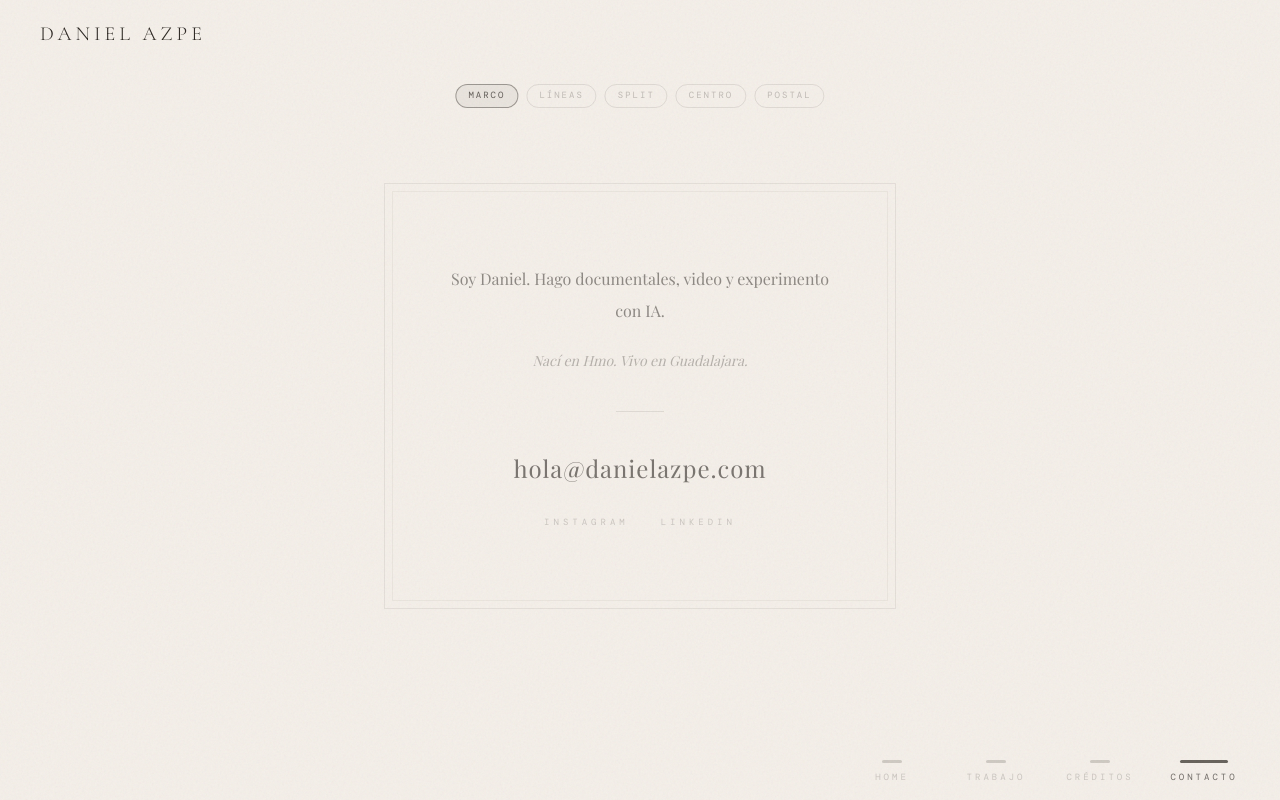
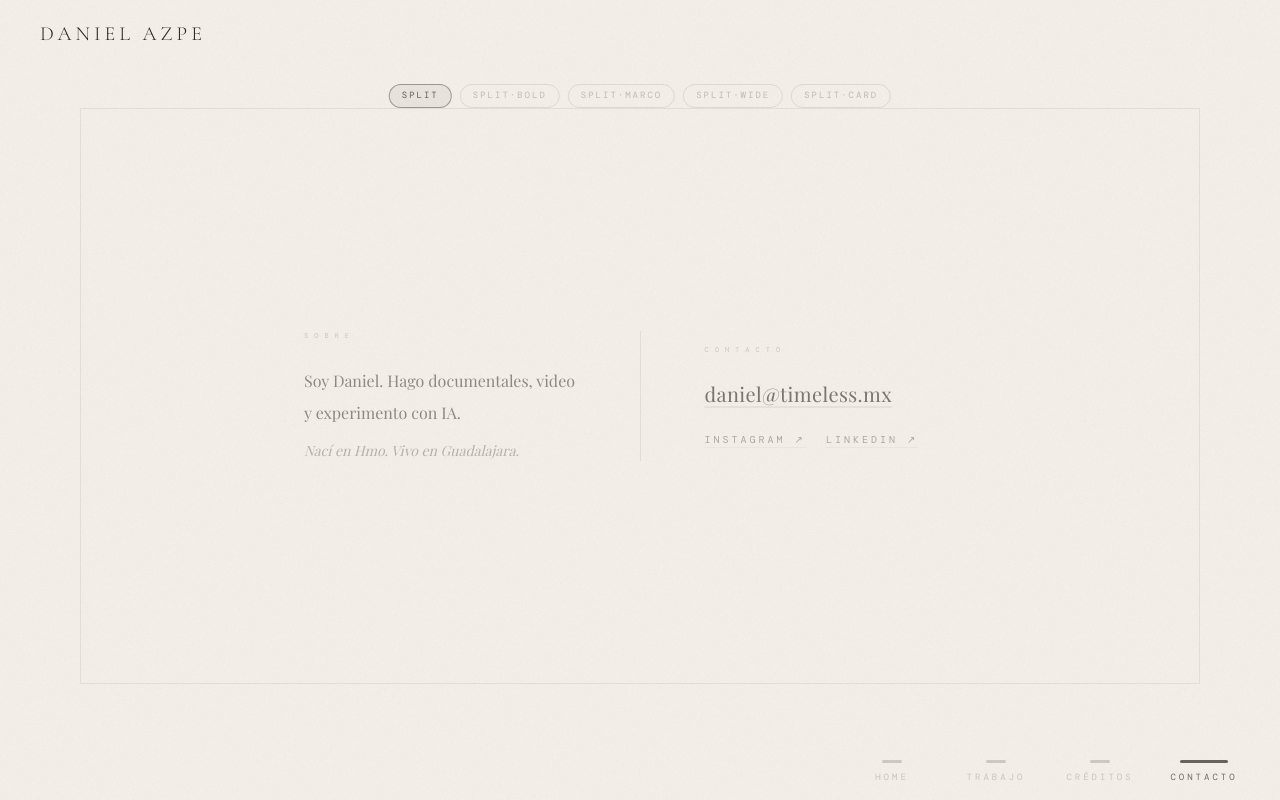
Before and after one commit to daazpe-glitch/website, a Next.js app: page / in a window 1280 px wide. Both pictures are taken after a click on the button "CONTACTO". Built offline with nearby package versions, Linux system fonts and the light colour scheme; a web font is replaced by a local one.

Commit message:
5 split contact variants with frame borders, visible links, daniel@timeless.mx

```diff
--- a/app/page.tsx
+++ b/app/page.tsx
@@ -258,71 +258,15 @@ export default function Home() {
         {(["A", "B", "C", "D", "E"] as const).map((s) => (
           <button key={s} onClick={(e) => { e.stopPropagation(); setContactStyle(s); }}
             className={`font-mono text-[9px] tracking-[2px] uppercase px-3 py-1 border rounded-full transition-all cursor-pointer ${contactStyle === s ? "border-[#2a2520]/40 text-[#2a2520]/70 bg-[#2a2520]/5" : "border-[#2a2520]/10 text-[#2a2520]/25 hover:text-[#2a2520]/40"}`}>
-            {s === "A" ? "marco" : s === "B" ? "líneas" : s === "C" ? "split" : s === "D" ? "centro" : "postal"}
+            {s === "A" ? "split" : s === "B" ? "split·bold" : s === "C" ? "split·marco" : s === "D" ? "split·wide" : "split·card"}
           </button>
         ))}
       </div>
 
-      {/* A: Marco — thin border frame with generous padding */}
+      {/* A: Split — original mejorado, links más visibles */}
       {contactStyle === "A" && (
-        <div className="absolute inset-0 flex items-center justify-center px-8 md:px-16">
-          <div className="relative max-w-lg w-full">
-            {/* Decorative frame */}
-            <div className="absolute inset-0 border border-[#2a2520]/8" />
-            <div className="absolute inset-2 border border-[#2a2520]/5" />
-            <div className="px-12 py-14 md:px-16 md:py-20 text-center text-[#2a2520]">
-              <p className="font-display text-sm md:text-base leading-[2] opacity-50 mb-6">
-                Soy Daniel. Hago documentales, video y experimento con IA.
-              </p>
-              <p className="font-display text-sm italic opacity-30 mb-10">
-                Nací en Hmo. Vivo en Guadalajara.
-              </p>
-              <div className="w-12 h-px bg-[#2a2520]/10 mx-auto mb-10" />
-              <a href="mailto:hola@danielazpe.com" className="block font-display text-lg md:text-2xl tracking-[0.04em] opacity-60 hover:opacity-85 transition-opacity duration-300 mb-8">
-                hola@danielazpe.com
-              </a>
-              <div className="flex justify-center gap-8">
-                <a href="https://www.instagram.com/daniel.azpe/" target="_blank" rel="noopener noreferrer" className="font-mono text-[9px] tracking-[4px] uppercase opacity-20 hover:opacity-50 transition-opacity">Instagram</a>
-                <a href="https://www.linkedin.com/in/danielazpe" target="_blank" rel="noopener noreferrer" className="font-mono text-[9px] tracking-[4px] uppercase opacity-20 hover:opacity-50 transition-opacity">LinkedIn</a>
-              </div>
-            </div>
-          </div>
-        </div>
-      )}
-
-      {/* B: Líneas — horizontal rules as structure */}
-      {contactStyle === "B" && (
-        <div className="absolute inset-0 flex items-center justify-center px-8 md:px-16">
-          <div className="max-w-md w-full text-[#2a2520]">
-            <div className="w-full h-px bg-[#2a2520]/12 mb-10" />
-            <div className="flex justify-between items-baseline mb-8">
-              <p className="font-mono text-[8px] tracking-[6px] uppercase opacity-25">Daniel Azpe</p>
-              <p className="font-mono text-[8px] tracking-[4px] uppercase opacity-15">GDL, MX</p>
-            </div>
-            <p className="font-display text-base md:text-lg leading-[1.9] opacity-55 mb-3">
-              Soy Daniel. Hago documentales, video y experimento con IA.
-            </p>
-            <p className="font-display text-base md:text-lg italic opacity-30 mb-8">
-              Nací en Hmo. Vivo en Guadalajara.
-            </p>
-            <div className="w-full h-px bg-[#2a2520]/8 mb-8" />
-            <a href="mailto:hola@danielazpe.com" className="block font-display text-xl md:text-2xl tracking-[0.02em] opacity-55 hover:opacity-80 transition-opacity duration-300 mb-6">
-              hola@danielazpe.com
-            </a>
-            <div className="flex gap-8 mb-8">
-              <a href="https://www.instagram.com/daniel.azpe/" target="_blank" rel="noopener noreferrer" className="font-mono text-[9px] tracking-[3px] uppercase opacity-20 hover:opacity-50 transition-opacity">Instagram</a>
-              <a href="https://www.linkedin.com/in/danielazpe" target="_blank" rel="noopener noreferrer" className="font-mono text-[9px] tracking-[3px] uppercase opacity-20 hover:opacity-50 transition-opacity">LinkedIn</a>
-            </div>
-            <div className="w-full h-px bg-[#2a2520]/12" />
-          </div>
-        </div>
-      )}
-
-      {/* C: Split — bio left, contact right, lines framing */}
-      {contactStyle === "C" && (
-        <div className="absolute inset-0 flex items-center justify-center px-8 md:px-16">
+        <div className="absolute inset-8 md:inset-10 border border-[#2a2520]/8 flex items-center justify-center px-4 md:px-12">
           <div className="max-w-2xl w-full">
-            <div className="w-full h-px bg-[#2a2520]/10 mb-10" />
             <div className="flex gap-10 md:gap-16 text-[#2a2520]">
               <div className="flex-1 text-left">
                 <p className="font-mono text-[7px] tracking-[6px] uppercase opacity-20 mb-6">Sobre</p>
@@ -336,78 +280,152 @@ export default function Home() {
               <div className="w-px bg-[#2a2520]/8 self-stretch" />
               <div className="flex-1 text-left flex flex-col justify-center">
                 <p className="font-mono text-[7px] tracking-[6px] uppercase opacity-20 mb-6">Contacto</p>
-                <a href="mailto:hola@danielazpe.com" className="block font-display text-lg md:text-xl tracking-[0.02em] opacity-55 hover:opacity-80 transition-opacity duration-300 mb-5">
-                  hola@danielazpe.com
+                <a href="mailto:daniel@timeless.mx" className="block font-display text-lg md:text-xl tracking-[0.02em] opacity-60 hover:opacity-90 transition-opacity duration-300 underline decoration-[#2a2520]/10 underline-offset-4 hover:decoration-[#2a2520]/30 mb-6">
+                  daniel@timeless.mx
                 </a>
-                <div className="flex gap-6">
-                  <a href="https://www.instagram.com/daniel.azpe/" target="_blank" rel="noopener noreferrer" className="font-mono text-[9px] tracking-[3px] uppercase opacity-20 hover:opacity-50 transition-opacity">Instagram</a>
-                  <a href="https://www.linkedin.com/in/danielazpe" target="_blank" rel="noopener noreferrer" className="font-mono text-[9px] tracking-[3px] uppercase opacity-20 hover:opacity-50 transition-opacity">LinkedIn</a>
+                <div className="flex gap-5">
+                  <a href="https://www.instagram.com/daniel.azpe/" target="_blank" rel="noopener noreferrer" className="font-mono text-[10px] tracking-[3px] uppercase opacity-35 hover:opacity-70 transition-all duration-300 underline decoration-[#2a2520]/10 underline-offset-4 hover:decoration-[#2a2520]/25">Instagram ↗</a>
+                  <a href="https://www.linkedin.com/in/danielazpe" target="_blank" rel="noopener noreferrer" className="font-mono text-[10px] tracking-[3px] uppercase opacity-35 hover:opacity-70 transition-all duration-300 underline decoration-[#2a2520]/10 underline-offset-4 hover:decoration-[#2a2520]/25">LinkedIn ↗</a>
                 </div>
               </div>
-            </div>
-            <div className="w-full h-px bg-[#2a2520]/10 mt-10" />
-          </div>
-        </div>
-      )}
-
-      {/* D: Centro — everything centered, clean hierarchy, lines above and below */}
-      {contactStyle === "D" && (
-        <div className="absolute inset-0 flex items-center justify-center px-8">
-          <div className="max-w-sm text-center text-[#2a2520]">
-            <div className="flex items-center justify-center gap-4 mb-12">
-              <span className="w-16 h-px bg-[#2a2520]/10" />
-              <span className="font-mono text-[7px] tracking-[6px] uppercase opacity-15">Daniel Azpe</span>
-              <span className="w-16 h-px bg-[#2a2520]/10" />
-            </div>
-            <p className="font-display text-base md:text-lg leading-[2] opacity-50 mb-2">
-              Hago documentales, video
-            </p>
-            <p className="font-display text-base md:text-lg leading-[2] opacity-50 mb-6">
-              y experimento con IA.
-            </p>
-            <p className="font-display text-sm italic opacity-25 mb-12">
-              Nací en Hmo. Vivo en Guadalajara.
-            </p>
-            <a href="mailto:hola@danielazpe.com" className="inline-block font-display text-xl md:text-2xl tracking-[0.03em] opacity-60 hover:opacity-85 transition-opacity duration-300 mb-8">
-              hola@danielazpe.com
-            </a>
-            <div className="flex justify-center gap-3 mb-12">
-              <a href="https://www.instagram.com/daniel.azpe/" target="_blank" rel="noopener noreferrer" className="font-mono text-[8px] tracking-[3px] uppercase opacity-20 hover:opacity-45 transition-opacity px-3 py-1.5 border border-[#2a2520]/6 rounded-full">Instagram</a>
-              <a href="https://www.linkedin.com/in/danielazpe" target="_blank" rel="noopener noreferrer" className="font-mono text-[8px] tracking-[3px] uppercase opacity-20 hover:opacity-45 transition-opacity px-3 py-1.5 border border-[#2a2520]/6 rounded-full">LinkedIn</a>
-            </div>
-            <div className="flex items-center justify-center gap-4">
-              <span className="w-16 h-px bg-[#2a2520]/10" />
-              <span className="font-mono text-[7px] tracking-[4px] uppercase opacity-10">GDL, MX</span>
-              <span className="w-16 h-px bg-[#2a2520]/10" />
             </div>
           </div>
         </div>
       )}
 
-      {/* E: Postal v2 — card with corner accents */}
-      {contactStyle === "E" && (
-        <div className="absolute inset-0 flex items-center justify-center px-6 md:px-12">
-          <div className="relative max-w-md w-full px-10 py-14 md:px-14 md:py-18 text-[#2a2520]">
-            {/* Corner accents */}
-            <div className="absolute top-0 left-0 w-8 h-8 border-t border-l border-[#2a2520]/15" />
-            <div className="absolute top-0 right-0 w-8 h-8 border-t border-r border-[#2a2520]/15" />
-            <div className="absolute bottom-0 left-0 w-8 h-8 border-b border-l border-[#2a2520]/15" />
-            <div className="absolute bottom-0 right-0 w-8 h-8 border-b border-r border-[#2a2520]/15" />
+      {/* B: Split bold — bigger email, social with borders */}
+      {contactStyle === "B" && (
+        <div className="absolute inset-8 md:inset-10 border border-[#2a2520]/8 flex items-center justify-center px-4 md:px-12">
+          <div className="max-w-2xl w-full">
+            <div className="flex gap-10 md:gap-16 text-[#2a2520]">
+              <div className="flex-1 text-left">
+                <p className="font-mono text-[8px] tracking-[6px] uppercase opacity-25 mb-8">Sobre</p>
+                <p className="font-display text-base md:text-lg leading-[2] opacity-55 mb-3">
+                  Soy Daniel. Hago documentales, video y experimento con IA.
+                </p>
+                <p className="font-display text-base italic opacity-30">
+                  Nací en Hmo. Vivo en Guadalajara.
+                </p>
+              </div>
+              <div className="w-px bg-[#2a2520]/8 self-stretch" />
+              <div className="flex-1 text-left flex flex-col justify-center">
+                <p className="font-mono text-[8px] tracking-[6px] uppercase opacity-25 mb-8">Contacto</p>
+                <a href="mailto:daniel@timeless.mx" className="group block mb-8">
+                  <span className="font-display text-2xl md:text-3xl tracking-[0.01em] opacity-55 group-hover:opacity-85 transition-opacity duration-300">daniel@timeless.mx</span>
+                  <span className="block w-0 group-hover:w-full h-px bg-[#2a2520]/20 transition-all duration-500 mt-2" />
+                </a>
+                <div className="flex gap-4">
+                  <a href="https://www.instagram.com/daniel.azpe/" target="_blank" rel="noopener noreferrer" className="font-mono text-[10px] tracking-[3px] uppercase opacity-30 hover:opacity-65 transition-all duration-300 border border-[#2a2520]/10 hover:border-[#2a2520]/25 px-4 py-2 rounded-full">Instagram</a>
+                  <a href="https://www.linkedin.com/in/danielazpe" target="_blank" rel="noopener noreferrer" className="font-mono text-[10px] tracking-[3px] uppercase opacity-30 hover:opacity-65 transition-all duration-300 border border-[#2a2520]/10 hover:border-[#2a2520]/25 px-4 py-2 rounded-full">LinkedIn</a>
+                </div>
+              </div>
+            </div>
+          </div>
+        </div>
+      )}
 
-            <div className="text-center">
+      {/* C: Split marco — double border, lines between sections */}
+      {contactStyle === "C" && (
+        <div className="absolute inset-6 md:inset-8 border border-[#2a2520]/6">
+          <div className="absolute inset-2 border border-[#2a2520]/4 flex items-center justify-center px-6 md:px-14">
+            <div className="max-w-2xl w-full">
+              <div className="w-full h-px bg-[#2a2520]/6 mb-8" />
+              <div className="flex gap-10 md:gap-16 text-[#2a2520]">
+                <div className="flex-1 text-left">
+                  <p className="font-mono text-[7px] tracking-[6px] uppercase opacity-20 mb-6">Sobre</p>
                   <p className="font-display text-sm md:text-base leading-[2] opacity-50 mb-3">
                     Soy Daniel. Hago documentales, video y experimento con IA.
                   </p>
-              <p className="font-display text-sm italic opacity-30 mb-10">
+                  <p className="font-display text-sm italic opacity-30">
                     Nací en Hmo. Vivo en Guadalajara.
                   </p>
-              <div className="w-8 h-px bg-[#2a2520]/10 mx-auto mb-10" />
-              <a href="mailto:hola@danielazpe.com" className="block font-display text-lg md:text-2xl tracking-[0.02em] opacity-55 hover:opacity-80 transition-opacity duration-300 mb-6">
-                hola@danielazpe.com
+                </div>
+                <div className="w-px bg-[#2a2520]/8 self-stretch" />
+                <div className="flex-1 text-left flex flex-col justify-center">
+                  <p className="font-mono text-[7px] tracking-[6px] uppercase opacity-20 mb-6">Contacto</p>
+                  <a href="mailto:daniel@timeless.mx" className="block font-display text-lg md:text-xl opacity-55 hover:opacity-85 transition-opacity duration-300 mb-6 underline decoration-[#2a2520]/10 underline-offset-4 hover:decoration-[#2a2520]/30">
+                    daniel@timeless.mx
                   </a>
-              <div className="flex justify-center gap-6 mb-4">
-                <a href="https://www.instagram.com/daniel.azpe/" target="_blank" rel="noopener noreferrer" className="font-mono text-[9px] tracking-[3px] uppercase opacity-20 hover:opacity-50 transition-opacity">Instagram</a>
-                <a href="https://www.linkedin.com/in/danielazpe" target="_blank" rel="noopener noreferrer" className="font-mono text-[9px] tracking-[3px] uppercase opacity-20 hover:opacity-50 transition-opacity">LinkedIn</a>
+                  <div className="flex gap-5">
+                    <a href="https://www.instagram.com/daniel.azpe/" target="_blank" rel="noopener noreferrer" className="font-mono text-[10px] tracking-[3px] uppercase opacity-35 hover:opacity-65 transition-all duration-300 border-b border-[#2a2520]/10 hover:border-[#2a2520]/25 pb-0.5">Instagram</a>
+                    <a href="https://www.linkedin.com/in/danielazpe" target="_blank" rel="noopener noreferrer" className="font-mono text-[10px] tracking-[3px] uppercase opacity-35 hover:opacity-65 transition-all duration-300 border-b border-[#2a2520]/10 hover:border-[#2a2520]/25 pb-0.5">LinkedIn</a>
+                  </div>
+                </div>
+              </div>
+              <div className="w-full h-px bg-[#2a2520]/6 mt-8" />
+            </div>
+          </div>
+        </div>
+      )}
+
+      {/* D: Split wide — full width, more breathing room, corner marks */}
+      {contactStyle === "D" && (
+        <div className="absolute inset-0 flex items-center justify-center px-8 md:px-16">
+          {/* Corner marks */}
+          <div className="absolute top-8 left-8 w-6 h-6 border-t border-l border-[#2a2520]/12" />
+          <div className="absolute top-8 right-8 w-6 h-6 border-t border-r border-[#2a2520]/12" />
+          <div className="absolute bottom-8 left-8 w-6 h-6 border-b border-l border-[#2a2520]/12" />
+          <div className="absolute bottom-8 right-8 w-6 h-6 border-b border-r border-[#2a2520]/12" />
+
+          <div className="max-w-3xl w-full">
+            <div className="flex gap-12 md:gap-20 text-[#2a2520] items-center">
+              <div className="flex-1 text-right">
+                <p className="font-display text-base md:text-lg leading-[2] opacity-50 mb-3">
+                  Soy Daniel. Hago documentales, video y experimento con IA.
+                </p>
+                <p className="font-display text-sm italic opacity-25">
+                  Nací en Hmo. Vivo en Guadalajara.
+                </p>
+              </div>
+              <div className="flex flex-col items-center gap-2 opacity-10">
+                <div className="w-px h-16 bg-[#2a2520]" />
+                <span className="font-mono text-[6px]">·</span>
+                <div className="w-px h-16 bg-[#2a2520]" />
+              </div>
+              <div className="flex-1 text-left">
+                <a href="mailto:daniel@timeless.mx" className="group block mb-6">
+                  <span className="font-display text-xl md:text-2xl opacity-55 group-hover:opacity-85 transition-opacity duration-300">daniel@timeless.mx</span>
+                  <span className="block w-0 group-hover:w-full h-px bg-[#2a2520]/15 transition-all duration-500 mt-1.5" />
+                </a>
+                <div className="flex gap-5">
+                  <a href="https://www.instagram.com/daniel.azpe/" target="_blank" rel="noopener noreferrer" className="font-mono text-[10px] tracking-[3px] uppercase opacity-30 hover:opacity-65 transition-all duration-300 flex items-center gap-1.5">Instagram <span className="text-[8px] opacity-60">↗</span></a>
+                  <a href="https://www.linkedin.com/in/danielazpe" target="_blank" rel="noopener noreferrer" className="font-mono text-[10px] tracking-[3px] uppercase opacity-30 hover:opacity-65 transition-all duration-300 flex items-center gap-1.5">LinkedIn <span className="text-[8px] opacity-60">↗</span></a>
+                </div>
+              </div>
+            </div>
+          </div>
+        </div>
+      )}
+
+      {/* E: Split card — solid border, contact as cards/blocks */}
+      {contactStyle === "E" && (
+        <div className="absolute inset-8 md:inset-10 border border-[#2a2520]/8 flex items-center justify-center px-4 md:px-12">
+          <div className="max-w-2xl w-full text-[#2a2520]">
+            <div className="flex gap-8 md:gap-14 items-center">
+              <div className="flex-1 text-left">
+                <p className="font-display text-sm md:text-base leading-[2] opacity-50 mb-2">
+                  Soy Daniel. Hago documentales, video y experimento con IA.
+                </p>
+                <p className="font-display text-sm italic opacity-25">
+                  Nací en Hmo. Vivo en Guadalajara.
+                </p>
+              </div>
+              <div className="w-px bg-[#2a2520]/6 self-stretch" />
+              <div className="flex-1 flex flex-col gap-4">
+                <a href="mailto:daniel@timeless.mx" className="group block border border-[#2a2520]/8 hover:border-[#2a2520]/20 px-5 py-4 transition-all duration-300 rounded-sm">
+                  <p className="font-mono text-[7px] tracking-[4px] uppercase opacity-20 mb-1.5">Email</p>
+                  <p className="font-display text-base md:text-lg opacity-55 group-hover:opacity-80 transition-opacity">daniel@timeless.mx</p>
+                </a>
+                <div className="flex gap-4">
+                  <a href="https://www.instagram.com/daniel.azpe/" target="_blank" rel="noopener noreferrer" className="group flex-1 block border border-[#2a2520]/8 hover:border-[#2a2520]/20 px-5 py-3 transition-all duration-300 rounded-sm">
+                    <p className="font-mono text-[7px] tracking-[4px] uppercase opacity-20 mb-1">Social</p>
+                    <p className="font-display text-sm opacity-45 group-hover:opacity-75 transition-opacity">Instagram ↗</p>
+                  </a>
+                  <a href="https://www.linkedin.com/in/danielazpe" target="_blank" rel="noopener noreferrer" className="group flex-1 block border border-[#2a2520]/8 hover:border-[#2a2520]/20 px-5 py-3 transition-all duration-300 rounded-sm">
+                    <p className="font-mono text-[7px] tracking-[4px] uppercase opacity-20 mb-1">Profesional</p>
+                    <p className="font-display text-sm opacity-45 group-hover:opacity-75 transition-opacity">LinkedIn ↗</p>
+                  </a>
+                </div>
               </div>
             </div>
           </div>
```
Lines whose indentation alone changed are shown as unchanged.
